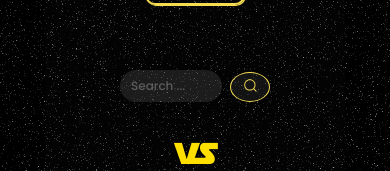
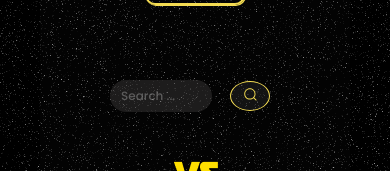
Before and after one commit to AylenGorosito313/StarWarsChallenge, a React (Vite) app in the folder frontend-ch/: page / in a window 390 px wide. Both pictures are taken after a click on the button "START". Shown: the part 430-601 px from the top of the page. Built offline with nearby package versions, Linux system fonts and the light colour scheme; no server answers.

Commit message:
css genral x2

```diff
--- a/frontend-ch/src/components/SearchBar/Caracters/Caracter_1/SearchCaracter.jsx
+++ b/frontend-ch/src/components/SearchBar/Caracters/Caracter_1/SearchCaracter.jsx
@@ -29,7 +29,7 @@ export default function SearchCaracter({ data }) {
             />
           </div>
 
-          <div>
+          <div className={style.ContainerButton}>
             <button onClick={handlerSearch} className={style.search__button}>
               <svg
                 className={style.search__icon}
--- a/frontend-ch/src/components/SearchBar/Caracters/Caracter_1/SearchCaracter.module.css
+++ b/frontend-ch/src/components/SearchBar/Caracters/Caracter_1/SearchCaracter.module.css
@@ -123,4 +123,7 @@
       height: 30px;
       width: 40px;
     }
+    .ContainerButton{
+      padding: 10px;
+    }
   }
--- a/frontend-ch/src/components/SearchBar/Search.jsx
+++ b/frontend-ch/src/components/SearchBar/Search.jsx
@@ -25,6 +25,8 @@ const handlerSearch = ()=>{
           />
 
         </div>
+
+        <div className={style.ContainerButton}>
         <button onClick={handlerSearch} className={style.search__button}>
             <svg
               className={style.search__icon}
@@ -36,6 +38,7 @@ const handlerSearch = ()=>{
               </g>
             </svg>
           </button>
+          </div>
         <button className={style.buttonAll} onClick={handlerAllcaracters}>All Caracters</button>
       </div>
 
--- a/frontend-ch/src/components/SearchBar/Search.module.css
+++ b/frontend-ch/src/components/SearchBar/Search.module.css
@@ -108,6 +108,7 @@
   .search__button{
     height: 30px;
     width: 40px;
+
   }
   .Container{
     gap: 30px;
@@ -118,4 +119,7 @@
     width: 100px;
     height: 40px;
   }
+  .ContainerButton{
+    padding: 10px;
+  }
 }
```
